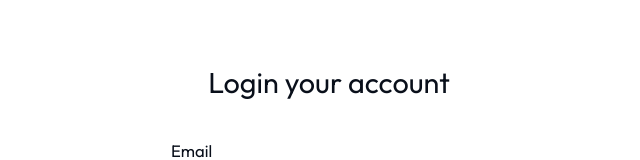
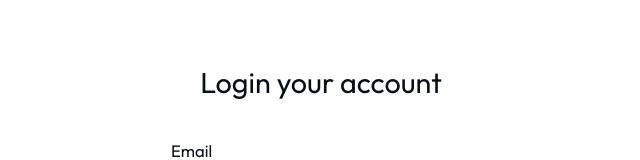
Before and after one commit to JonMenez/alkemy-challange-js, a React (Vite) app in the folder frontend/: page / in a window 1280 px wide. Shown: the top 160 px of the page, without its empty margins (319-959 px from the left). Built offline with nearby package versions, Linux system fonts and the light colour scheme.

Commit message:
[FIX] title margin

```diff
--- a/frontend/src/styles/login.scss
+++ b/frontend/src/styles/login.scss
@@ -64,7 +64,7 @@
         &-title {
             font-size: $fz2;
             font-weight: 400;
-            margin-left: 1rem;
+            margin-left: 0;
             padding-bottom: .5rem;
         }
 
```
